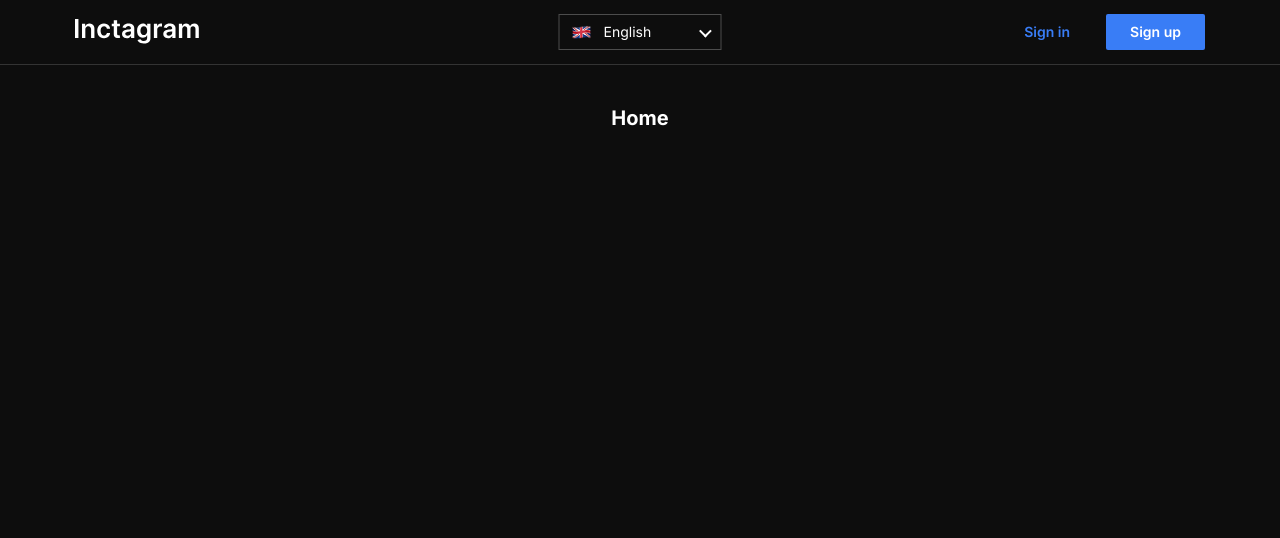
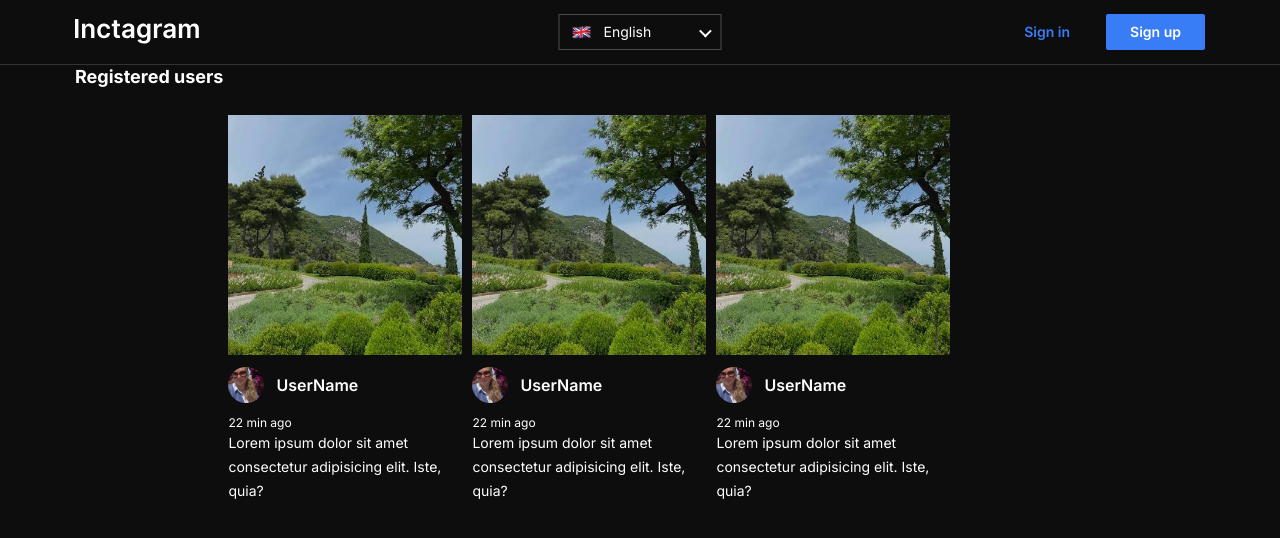
Before and after one commit to alextsapin/inctagram, a Next.js app: page / in a window 1280 px wide. Shown: the top 538 px of the page. Built offline with nearby package versions, Linux system fonts and the light colour scheme.

Commit message:
refactor UserCard

```diff
--- a/app/layout.tsx
+++ b/app/layout.tsx
@@ -3,6 +3,7 @@ import { Inter } from 'next/font/google';
 
 import { QueryProvider } from '@/app/providers';
 import { Header } from '@/widgets/header';
+
 
 import './globals.scss';
 
--- a/src/pages/home/ui/Home.tsx
+++ b/src/pages/home/ui/Home.tsx
@@ -1,7 +1,9 @@
+import { Main } from '@/pages/main/ui/Main';
+
 export const Home = (): React.JSX.Element => {
     return (
         <main className="container">
-            <h1>Home</h1>
+            <Main/>
         </main>
     );
 };
--- a/src/pages/main/ui/Main.tsx
+++ b/src/pages/main/ui/Main.tsx
@@ -1,4 +1,4 @@
-import css from '@/page/main/ui/main.module.scss';
+import style from './main.module.scss';
 import { Header } from '@/widgets/header';
 import { RegisteredUsers } from '@/widgets/registered-users';
 import { UserCard } from '@/widgets/UserCard';
@@ -6,10 +6,11 @@ import { UserCard } from '@/widgets/UserCard';
 
 export const Main = () => {
 return(
-  <main className={css.main}>
-    <div className={`container`}>
-<Header/>
+  <main className={style.main}>
+    <div className={style.container}>
 <RegisteredUsers/>
+<UserCard />
+<UserCard />
 <UserCard />
     </div>
   </main>
--- a/src/pages/main/ui/main.module.scss
+++ b/src/pages/main/ui/main.module.scss
@@ -0,0 +1,3 @@
+.container{
+  display: flex;
+}
--- a/src/widgets/UserCard/ui/UserPostCard.tsx
+++ b/src/widgets/UserCard/ui/UserPostCard.tsx
@@ -1,5 +1,13 @@
-import styles from '@/page/main/ui/menu-users.module.scss';
+import styles from './user-post-card.module.scss';
 import Link from 'next/link';
+import nature from '../assets/nature.jpg';
+import tanya from '../assets/tanya.jpg';
+import Image, { type StaticImageData } from 'next/image';
+
+
+
+
+
 
 
 
@@ -8,17 +16,9 @@ export const UserCard = () => {
 return(
   <Link href="/" className={styles.link}>
       <article className={styles.card} >
-        <img
-                className={styles.postImage}
-                src={'ImageUrl'}
-                alt={"Фото нет"}
-              />
+    <Image className={styles.postImage} src={nature} alt="Фото поста" />
 <div className={styles.author}>
-              <img
-                className={styles.authorAvatar}
-                src={'ImageUrl'}
-                alt={"Фото нет"}
-              />
+              <Image className={styles.authorAvatar} src={tanya} alt="" />
               <h3 className={styles.authorName }>{'UserName'}</h3>
 </div>
               <div>
--- /dev/null
+++ b/src/widgets/UserCard/ui/user-post-card.module.scss
@@ -0,0 +1,64 @@
+$card-width: 234px;
+$post-height: 240px;
+$avatar-size: 36px;
+$accent: rgb(190, 27, 117);
+
+@mixin text($weight, $size, $line-height) {
+  margin: 0;
+  font-family: Inter, sans-serif;
+  font-weight: $weight;
+  font-size: $size;
+  line-height: $line-height;
+  letter-spacing: 0;
+}
+
+.link {
+  display: block;
+  width: $card-width;
+  margin: 50px 5px;
+  color: inherit;
+  text-decoration: none;
+}
+
+.card {
+  display: flex;
+  flex-direction: column;
+  gap: 12px;
+}
+
+.postImage,
+.authorAvatar {
+  object-fit: cover;
+  background-color: $accent;
+}
+
+.postImage {
+  display: block;
+  width: $card-width;
+  height: $post-height;
+}
+
+.author {
+  display: flex;
+  align-items: center;
+  gap: 12px;
+}
+
+.authorAvatar {
+  flex-shrink: 0;
+  width: $avatar-size;
+  height: $avatar-size;
+  border-radius: 50%;
+}
+
+.authorName {
+  @include text(600, 16px, 24px);
+}
+
+.publishedAt {
+  @include text(400, 12px, 16px);
+}
+
+.postText {
+  @include text(400, 14px, 24px);
+}
--- a/src/widgets/registered-users/ui/RegisteredUsers.tsx
+++ b/src/widgets/registered-users/ui/RegisteredUsers.tsx
@@ -1,5 +1,5 @@
 
-import styles from '@/page/main/ui/registered-users.module.scss';
+import styles from './registered-users.module.scss';
 
 
 
```
Also changed, not shown: src/widgets/UserCard/assets/nature.jpg (added), src/widgets/UserCard/assets/tanya.jpg (added), src/widgets/UserCard/ui/menu-users.module.scss (deleted).
